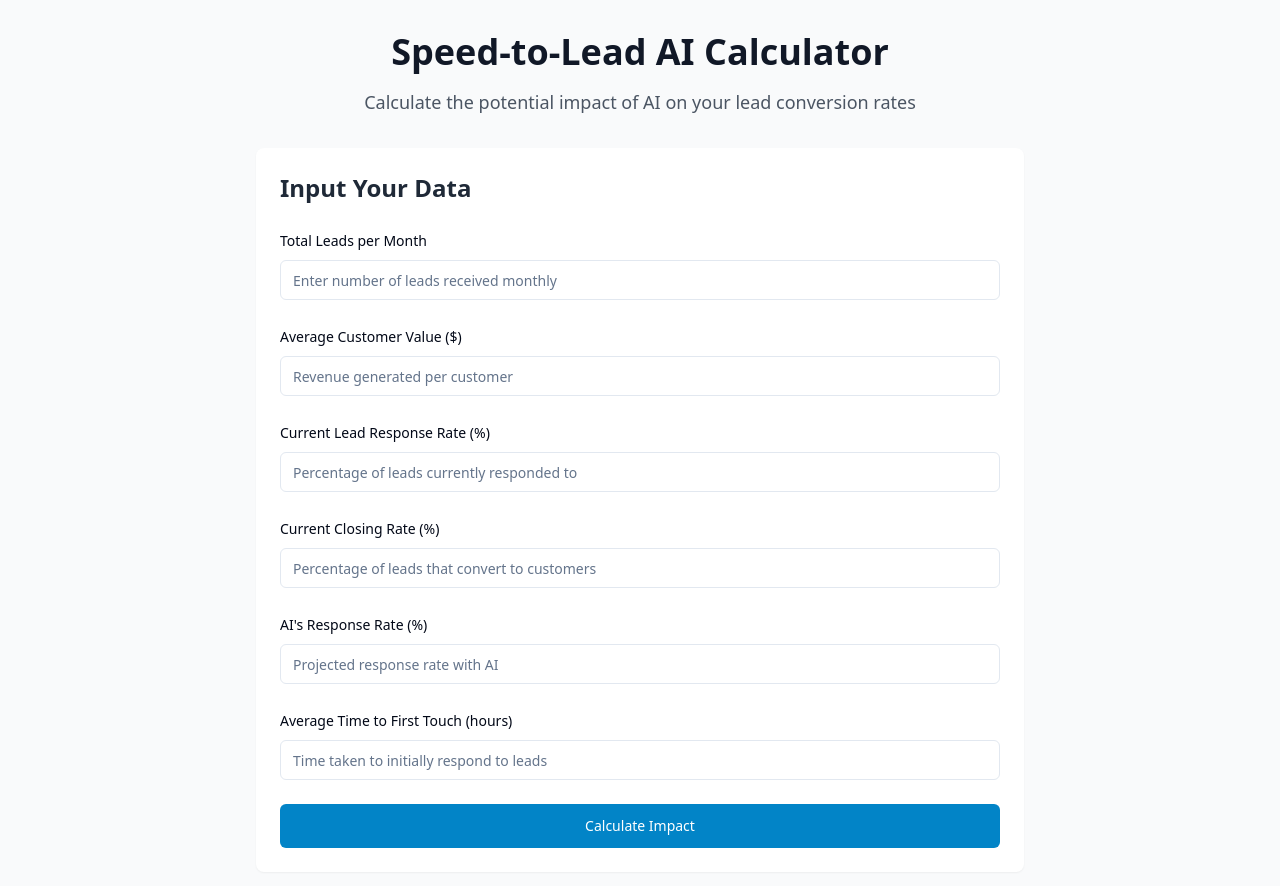
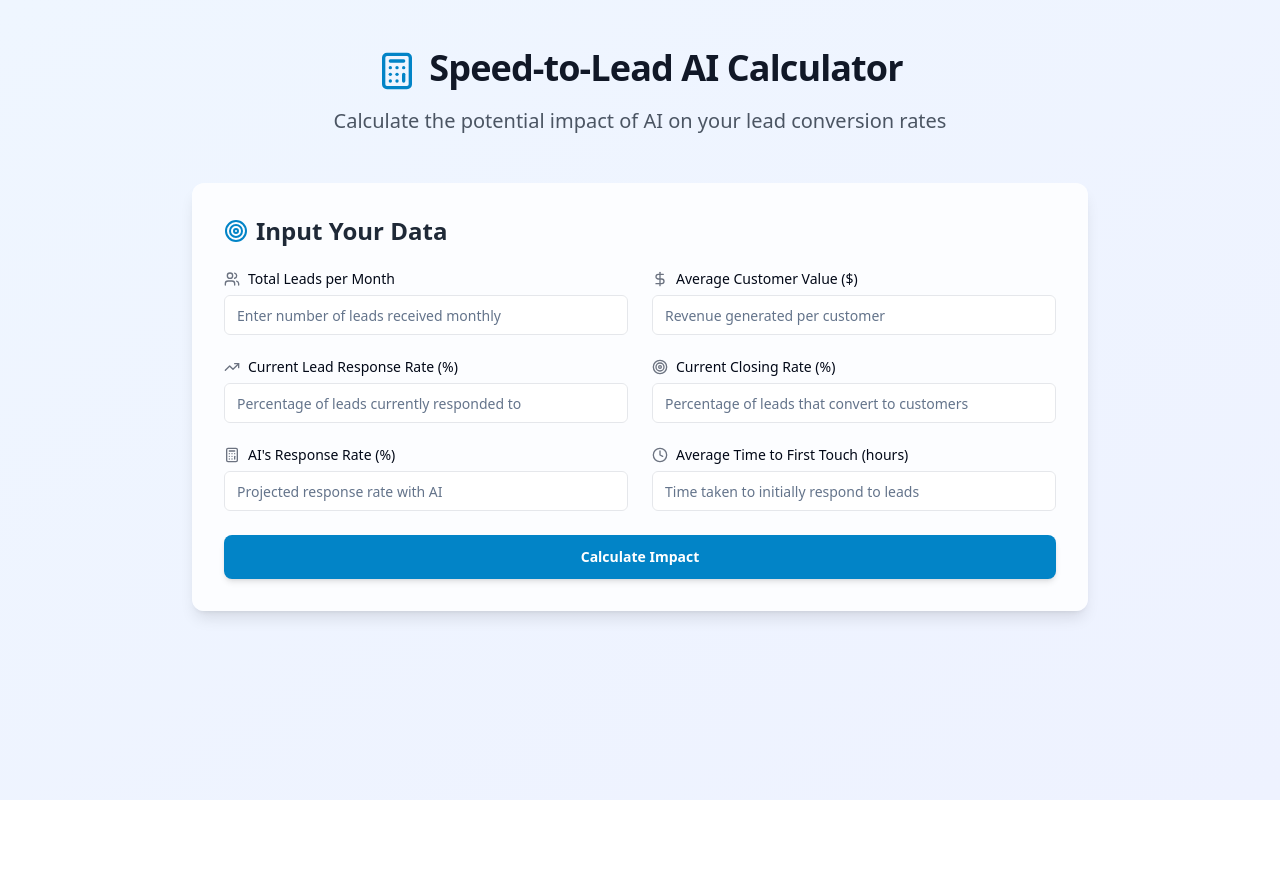
Before and after one commit to Laithnsour11/lead-velocity-calculator-85, a React (Vite) app: page / in a window 1280 px wide. Shown: the top 886 px of the page. After the commit the page ends 800 px from the top, so only its background shows below. Built offline with nearby package versions, Linux system fonts and the light colour scheme.

Commit message:
Enhance UI Visuals
Improved the visual appeal of the application by updating styles and components for a better user experience.
[skip gpt_engineer]

```diff
--- a/src/components/Calculator/InputField.tsx
+++ b/src/components/Calculator/InputField.tsx
@@ -1,4 +1,4 @@
-import React from "react";
+import React, { ReactNode } from "react";
 import { Input } from "@/components/ui/input";
 import { Label } from "@/components/ui/label";
 
@@ -10,6 +10,7 @@ interface InputFieldProps {
   min?: number;
   max?: number;
   isPercentage?: boolean;
+  icon?: ReactNode;
 }
 
 const InputField = ({
@@ -19,11 +20,15 @@ const InputField = ({
   placeholder,
   min = 0,
   max,
-  isPercentage = false
+  isPercentage = false,
+  icon
 }: InputFieldProps) => {
   return (
     <div className="space-y-2">
-      <Label>{label}</Label>
+      <Label className="flex items-center gap-2">
+        {icon && <span className="text-gray-500">{icon}</span>}
+        {label}
+      </Label>
       <Input
         type="number"
         value={value}
@@ -43,7 +48,7 @@ const InputField = ({
         placeholder={placeholder}
         min={min}
         max={isPercentage ? 100 : max}
-        className="w-full"
+        className="w-full bg-white/80 backdrop-blur-sm border-gray-200 focus:border-primary/50 focus:ring-primary/50"
       />
     </div>
   );
--- a/src/components/Calculator/ResultCard.tsx
+++ b/src/components/Calculator/ResultCard.tsx
@@ -1,16 +1,21 @@
 import { Card, CardContent, CardHeader, CardTitle } from "@/components/ui/card";
+import { ReactNode } from "react";
 
 interface ResultCardProps {
   title: string;
   value: string;
   className?: string;
+  icon?: ReactNode;
 }
 
-const ResultCard = ({ title, value, className = "" }: ResultCardProps) => {
+const ResultCard = ({ title, value, className = "", icon }: ResultCardProps) => {
   return (
-    <Card className={`${className} transition-all duration-300 hover:shadow-lg`}>
+    <Card className={`${className} transition-all duration-300 hover:shadow-lg bg-white/90 backdrop-blur-sm border-primary/10`}>
       <CardHeader className="pb-2">
-        <CardTitle className="text-lg font-medium text-gray-700">{title}</CardTitle>
+        <CardTitle className="text-lg font-medium text-gray-700 flex items-center gap-2">
+          {icon && <span className="text-primary">{icon}</span>}
+          {title}
+        </CardTitle>
       </CardHeader>
       <CardContent>
         <p className="text-2xl font-bold text-primary">{value}</p>
--- a/src/pages/Index.tsx
+++ b/src/pages/Index.tsx
@@ -3,8 +3,7 @@ import { Button } from "@/components/ui/button";
 import { useToast } from "@/hooks/use-toast";
 import InputField from "@/components/Calculator/InputField";
 import ResultCard from "@/components/Calculator/ResultCard";
-import { HoverCard, HoverCardContent, HoverCardTrigger } from "@/components/ui/hover-card";
-import { Info } from "lucide-react";
+import { Calculator, DollarSign, Clock, Users, Target, TrendingUp } from "lucide-react";
 
 const Index = () => {
   const { toast } = useToast();
@@ -77,29 +76,35 @@ const Index = () => {
   };
 
   return (
-    <div className="min-h-screen bg-gray-50 py-8 px-4 sm:px-6 lg:px-8">
-      <div className="max-w-3xl mx-auto">
-        <div className="text-center mb-8">
-          <h1 className="text-3xl sm:text-4xl font-bold text-gray-900 mb-4">
+    <div className="min-h-screen bg-gradient-to-br from-blue-50 to-indigo-50 py-12 px-4 sm:px-6 lg:px-8">
+      <div className="max-w-4xl mx-auto">
+        <div className="text-center mb-12">
+          <h1 className="text-4xl font-bold text-gray-900 mb-4 tracking-tight">
+            <span className="inline-block mr-3">
+              <Calculator className="w-10 h-10 text-primary inline-block" />
+            </span>
             Speed-to-Lead AI Calculator
           </h1>
-          <p className="text-lg text-gray-600">
+          <p className="text-xl text-gray-600">
             Calculate the potential impact of AI on your lead conversion rates
           </p>
         </div>
 
         <div className="space-y-8">
           {/* Input Section */}
-          <div className="bg-white p-6 rounded-lg shadow-sm space-y-6">
-            <h2 className="text-2xl font-semibold text-gray-800 mb-6">
+          <div className="bg-white/80 backdrop-blur-sm p-8 rounded-xl shadow-lg space-y-6">
+            <h2 className="text-2xl font-semibold text-gray-800 mb-6 flex items-center">
+              <Target className="w-6 h-6 mr-2 text-primary" />
               Input Your Data
             </h2>
+            <div className="grid gap-6 md:grid-cols-2">
               <InputField
                 label="Total Leads per Month"
                 value={totalLeads === null ? "" : totalLeads}
                 onChange={setTotalLeads}
                 min={0}
                 placeholder="Enter number of leads received monthly"
+                icon={<Users className="w-4 h-4 text-gray-500" />}
               />
               <InputField
                 label="Average Customer Value ($)"
@@ -107,6 +112,7 @@ const Index = () => {
                 onChange={setCustomerValue}
                 min={0}
                 placeholder="Revenue generated per customer"
+                icon={<DollarSign className="w-4 h-4 text-gray-500" />}
               />
               <InputField
                 label="Current Lead Response Rate (%)"
@@ -114,6 +120,7 @@ const Index = () => {
                 onChange={setCurrentResponseRate}
                 isPercentage={true}
                 placeholder="Percentage of leads currently responded to"
+                icon={<TrendingUp className="w-4 h-4 text-gray-500" />}
               />
               <InputField
                 label="Current Closing Rate (%)"
@@ -121,6 +128,7 @@ const Index = () => {
                 onChange={setCurrentClosingRate}
                 isPercentage={true}
                 placeholder="Percentage of leads that convert to customers"
+                icon={<Target className="w-4 h-4 text-gray-500" />}
               />
               <InputField
                 label="AI's Response Rate (%)"
@@ -128,6 +136,7 @@ const Index = () => {
                 onChange={setAiResponseRate}
                 isPercentage={true}
                 placeholder="Projected response rate with AI"
+                icon={<Calculator className="w-4 h-4 text-gray-500" />}
               />
               <InputField
                 label="Average Time to First Touch (hours)"
@@ -135,10 +144,12 @@ const Index = () => {
                 onChange={setAverageTimeToFirstTouch}
                 min={0}
                 placeholder="Time taken to initially respond to leads"
+                icon={<Clock className="w-4 h-4 text-gray-500" />}
               />
+            </div>
             <Button
               onClick={validateAndCalculate}
-              className="w-full mt-6"
+              className="w-full mt-8 bg-primary hover:bg-primary/90 text-white font-semibold py-3 rounded-lg transition-all duration-200 shadow-md hover:shadow-lg"
               size="lg"
             >
               Calculate Impact
@@ -147,24 +158,31 @@ const Index = () => {
 
           {/* Results Section */}
           {showResults && calculatedResults && (
-            <div className="bg-white p-6 rounded-lg shadow-sm space-y-6 transition-all duration-500 animate-in fade-in slide-in-from-bottom-4">
-              <h2 className="text-2xl font-semibold text-gray-800 mb-6">Results</h2>
-              <div className="grid gap-4 md:grid-cols-2">
+            <div className="bg-white/80 backdrop-blur-sm p-8 rounded-xl shadow-lg space-y-6 transition-all duration-500 animate-in fade-in slide-in-from-bottom-4">
+              <h2 className="text-2xl font-semibold text-gray-800 mb-6 flex items-center">
+                <Calculator className="w-6 h-6 mr-2 text-primary" />
+                Results
+              </h2>
+              <div className="grid gap-6 md:grid-cols-2">
                 <ResultCard
                   title="Current Lead Response Decay Rate"
                   value={`${calculatedResults.decayRate.toFixed(1)}% per hour`}
+                  icon={<TrendingUp className="w-5 h-5" />}
                 />
                 <ResultCard
                   title="Potential Closes Lost"
                   value={Math.round(calculatedResults.potentialConversionsLost).toString()}
+                  icon={<Users className="w-5 h-5" />}
                 />
                 <ResultCard
                   title="Improved Conversion Rate with AI"
                   value={`${calculatedResults.improvedConversionRate.toFixed(1)}%`}
+                  icon={<Target className="w-5 h-5" />}
                 />
                 <ResultCard
                   title="Additional Revenue from AI"
                   value={`$${Math.abs(calculatedResults.additionalRevenue).toLocaleString()}`}
+                  icon={<DollarSign className="w-5 h-5" />}
                 />
               </div>
             </div>
```
Lines whose indentation alone changed are shown as unchanged.
